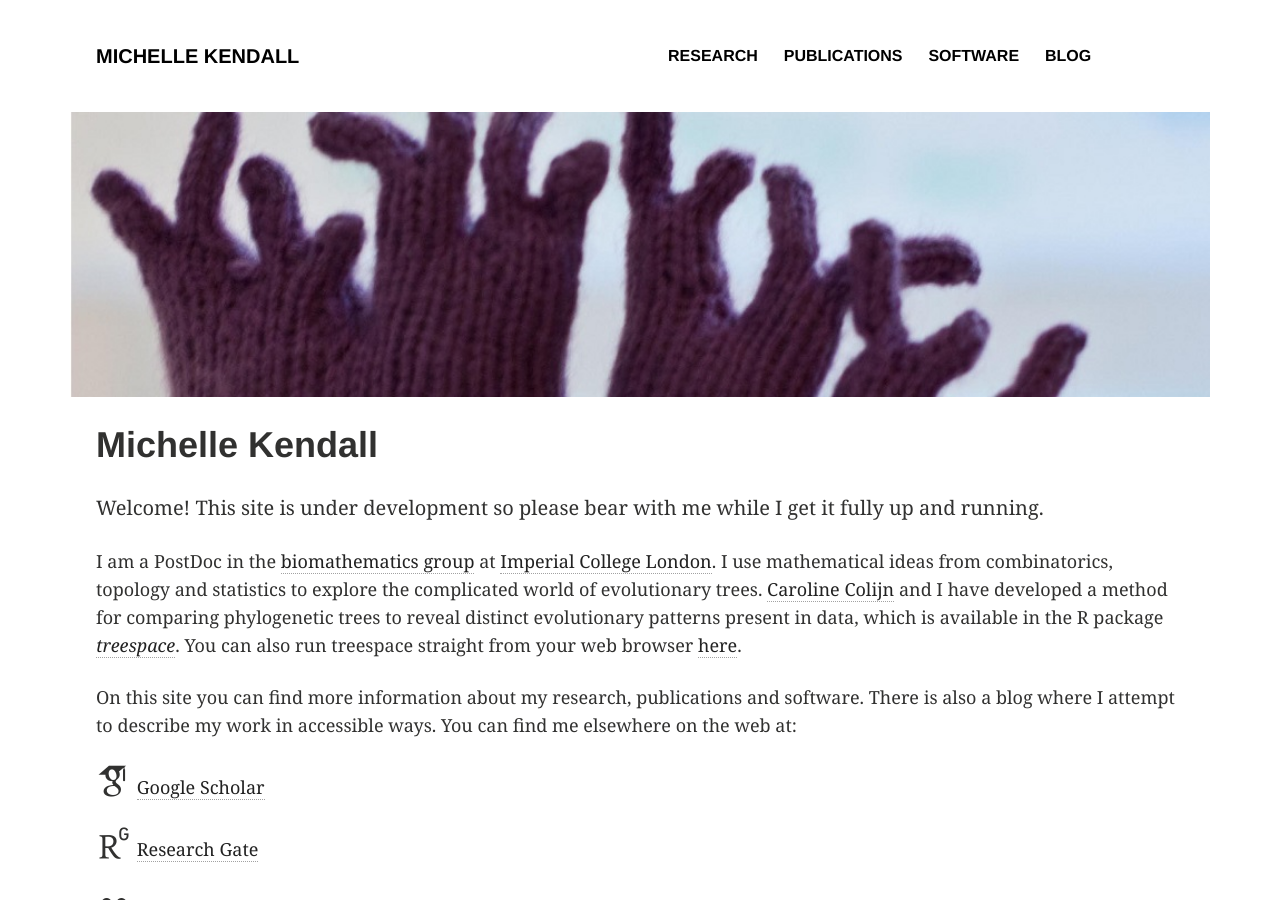
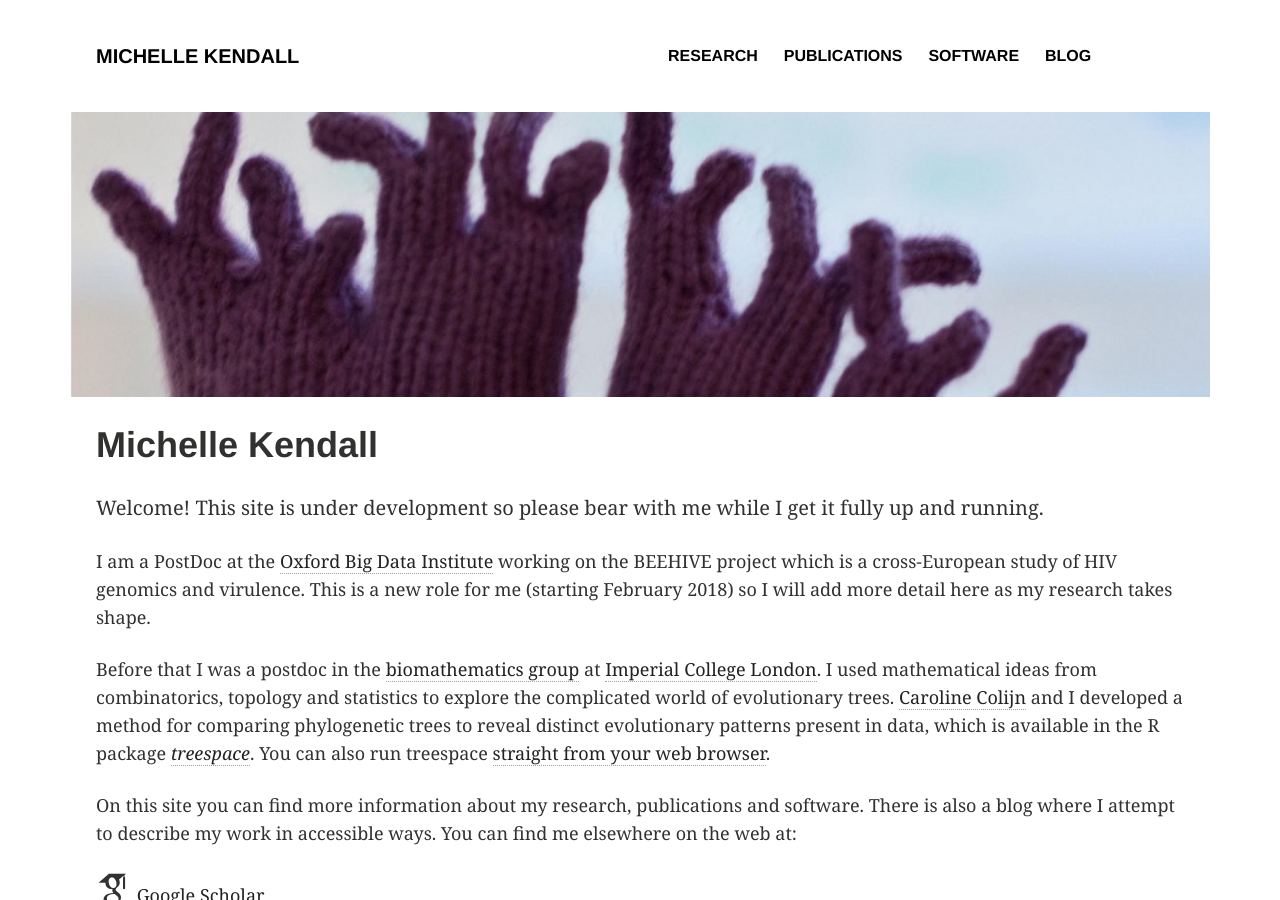
Before and after one commit to MichelleKendall/MichelleKendall.github.io, a Jekyll site: the page built from index.md, in a window 1280 px wide and 900 px high. Built offline with Jekyll 4.4.1, drawn with Linux system fonts in a browser that asks for light colours; some web fonts are replaced; comment, search, counter and statistics services are not loaded.

Commit message:
Moving to Oxford!

```diff
--- a/index.md
+++ b/index.md
@@ -8,12 +8,17 @@ image:
 
 Welcome! This site is under development so please bear with me while I get it fully up and running.
 
-I am a PostDoc in the <a href="http://www.imperial.ac.uk/biomathematics-group" target="_blank">biomathematics group</a> at <a href="https://www.imperial.ac.uk/" target="_blank">Imperial College London</a>.
-I use mathematical ideas from combinatorics, topology and statistics to explore the complicated world of evolutionary trees.
-<a href="http://www.imperial.ac.uk/people/c.colijn" target="_blank">Caroline Colijn</a> and I have developed a method for comparing phylogenetic trees to reveal distinct evolutionary patterns present in data, which is available in the R package <a href="https://cran.rstudio.com/web/packages/treespace/index.html" target="_blank">*treespace*</a>.
-You can also run treespace straight from your web browser <a href="http://shiny.imperial-stats-experimental.co.uk/users/mlkendal/treespace/" target="_blank">here</a>.
+I am a PostDoc at the <a href="https://www.bdi.ox.ac.uk/" target="_blank">Oxford Big Data Institute</a> working on the BEEHIVE project which is a cross-European study of HIV genomics and virulence.
+This is a new role for me (starting February 2018) so I will add more detail here as my research takes shape.
 
-On this site you can find more information about my research, publications and software. There is also a blog where I attempt to describe my work in accessible ways. You can find me elsewhere on the web at:
+Before that I was a postdoc in the <a href="http://www.imperial.ac.uk/biomathematics-group" target="_blank">biomathematics group</a> at <a href="https://www.imperial.ac.uk/" target="_blank">Imperial College London</a>.
+I used mathematical ideas from combinatorics, topology and statistics to explore the complicated world of evolutionary trees.
+<a href="http://www.imperial.ac.uk/people/c.colijn" target="_blank">Caroline Colijn</a> and I developed a method for comparing phylogenetic trees to reveal distinct evolutionary patterns present in data, which is available in the R package <a href="https://cran.rstudio.com/web/packages/treespace/index.html" target="_blank">*treespace*</a>.
+You can also run treespace <a href="http://shiny.imperial-stats-experimental.co.uk/users/mlkendal/treespace/" target="_blank">straight from your web browser</a>.
+
+On this site you can find more information about my research, publications and software.
+There is also a blog where I attempt to describe my work in accessible ways.
+You can find me elsewhere on the web at:
 
 <i class="ai ai-google-scholar ai-2x"></i> <a href="https://scholar.google.co.uk/citations?user=CAzbfakAAAAJ&hl=en" target="_blank">  Google Scholar</a>
 
```
